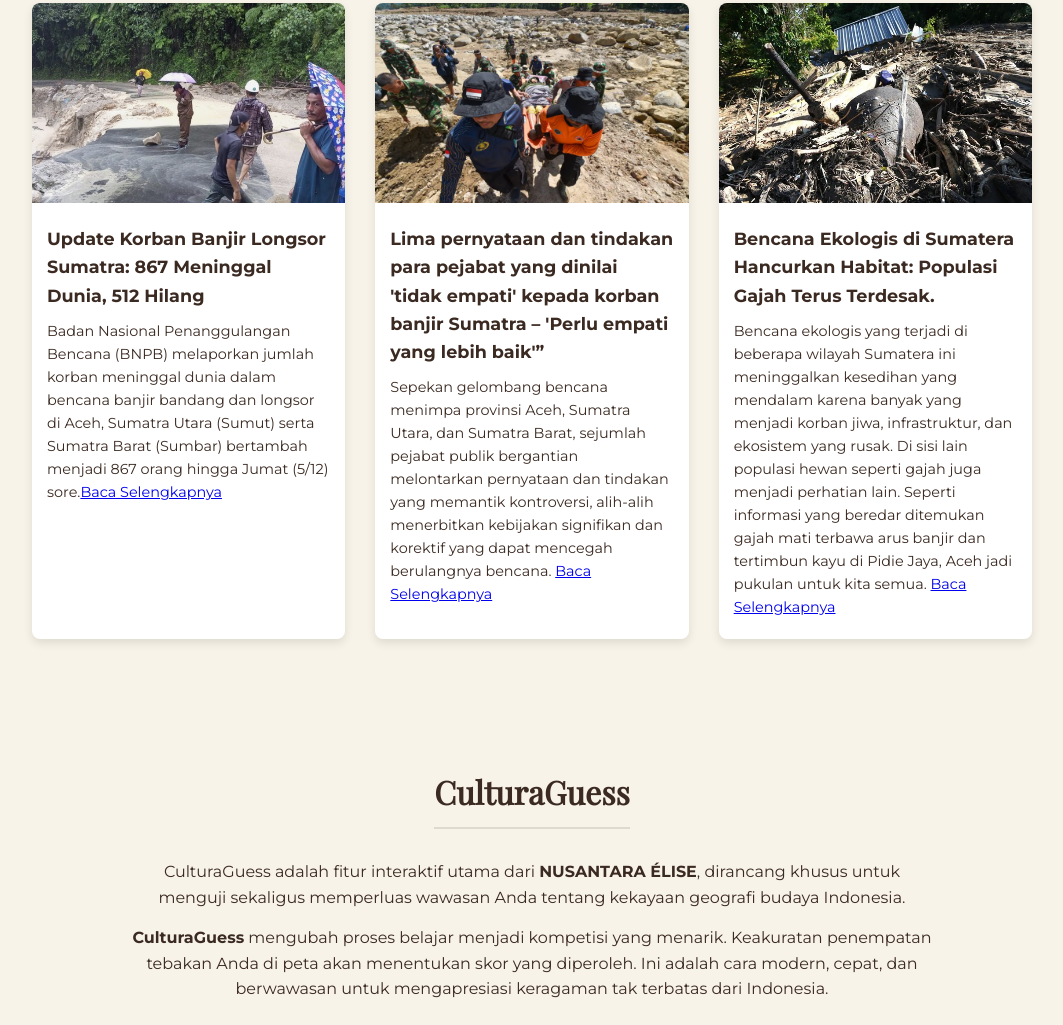
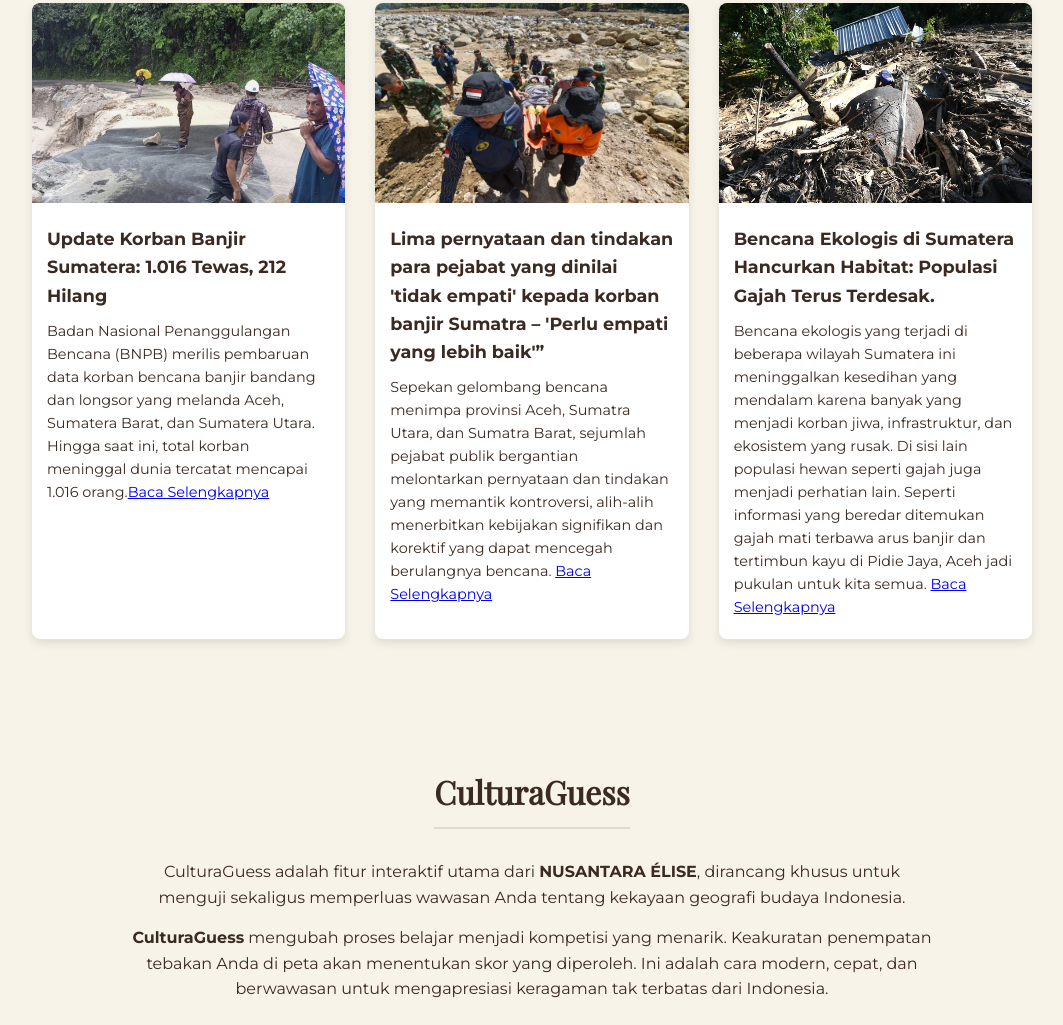
Before and after one commit to zahrarajwa-creator/NUSANTARA-ELISE, a plain HTML site: page index.html in a window 1280 px wide. Shown: the part 2279-3304 px from the top of the page, without its empty margins (108-1171 px from the left). Drawn offline with nearby package versions, Linux system fonts and the light colour scheme.

Commit message:
Restore original index.html content
The HTML document was restored to its original state, removing all previous changes.

```diff
--- a/index.html
+++ b/index.html
@@ -129,8 +129,8 @@
             <div class="event-news-grid">
                 <div class="news-card">
                     <img src="images/longsor-di-pakpak-bharat-arus-lalulintas-terputus-1_169.png" alt="Berita">
-                    <h4>Update Korban Banjir Longsor Sumatra: 867 Meninggal Dunia, 512 Hilang</h4>
-                    <p>Badan Nasional Penanggulangan Bencana (BNPB) melaporkan jumlah korban meninggal dunia dalam bencana banjir bandang dan longsor di Aceh, Sumatra Utara (Sumut) serta Sumatra Barat (Sumbar) bertambah menjadi 867 orang hingga Jumat (5/12) sore.<a href="https://www.cnnindonesia.com/nasional/20251205173723-20-1303348/update-korban-banjir-longsor-sumatra-867-meninggal-dunia-512-hilang.">Baca Selengkapnya</a></p>
+                    <h4>Update Korban Banjir Sumatera: 1.016 Tewas, 212 Hilang</h4>
+                    <p>Badan Nasional Penanggulangan Bencana (BNPB) merilis pembaruan data korban bencana banjir bandang dan longsor yang melanda Aceh, Sumatera Barat, dan Sumatera Utara. Hingga saat ini, total korban meninggal dunia tercatat mencapai 1.016 orang.<a href="https://www.detik.com/sumut/berita/d-8259471/update-korban-banjir-sumatera-1-016-tewas-212-hilang">Baca Selengkapnya</a></p>
                 </div>
                 <div class="news-card">
                     <img src="images/bd1a28b0-d073-11f0-8c06-f5d460985095.jpg.webp" alt="Berita">
```
